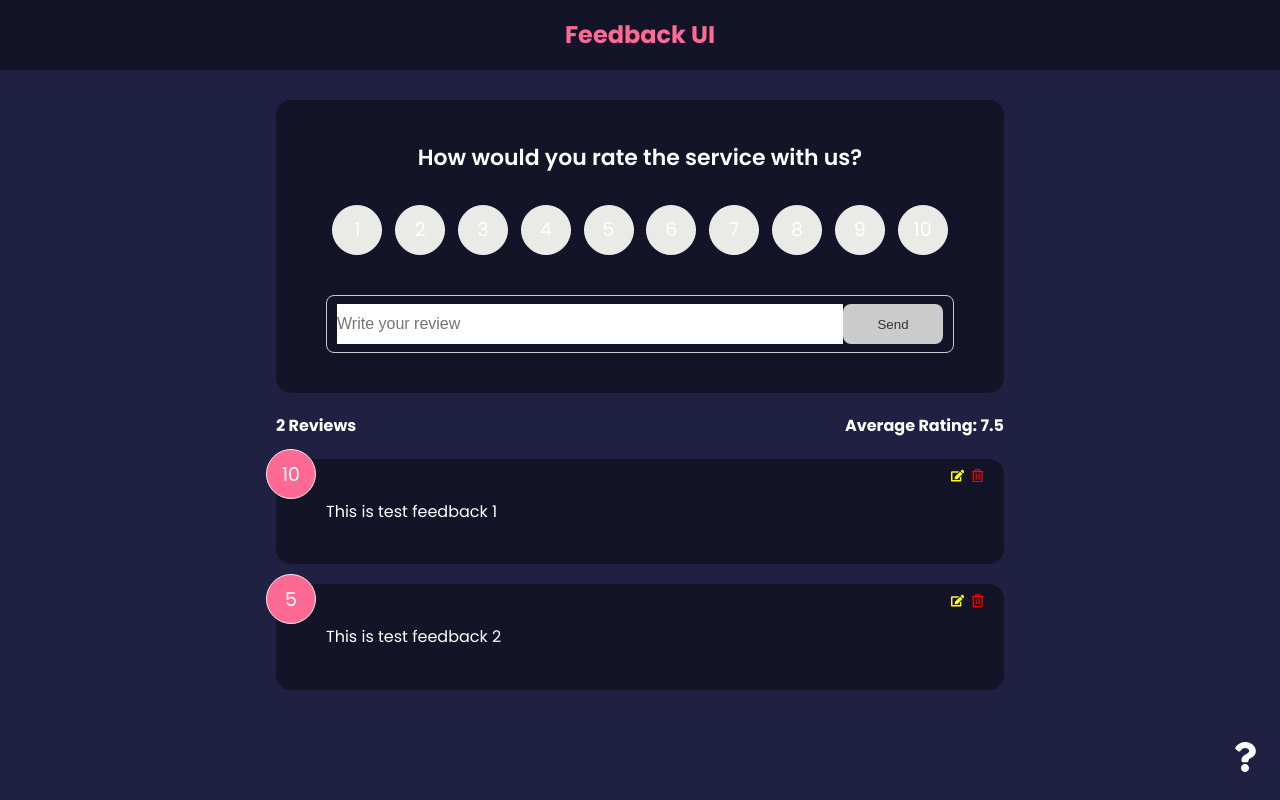
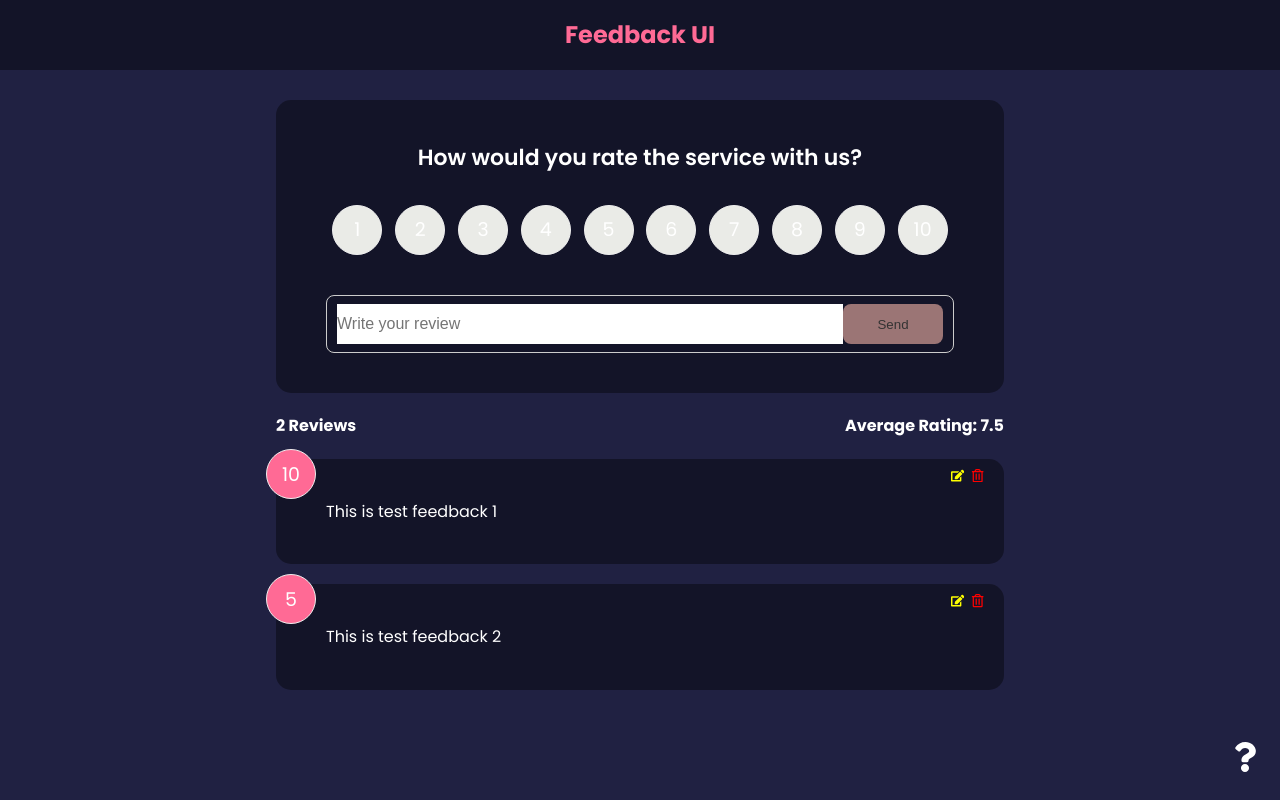
Before and after one commit to jisooyu/yu-feedback-app, a React (Create React App) app: page / in a window 1280 px wide. Built offline with nearby package versions, Linux system fonts and the light colour scheme; the HTML template or start-up script is replaced by a standard one.

Commit message:
change the btn disalbed color again

```diff
--- a/src/index.css
+++ b/src/index.css
@@ -173,7 +173,7 @@ input:focus {
 }
 
 .btn:disabled {
-  background-color: #cccccc;
+  background-color: #9b7575;
   color: #333;
   cursor: auto;
 }
```
